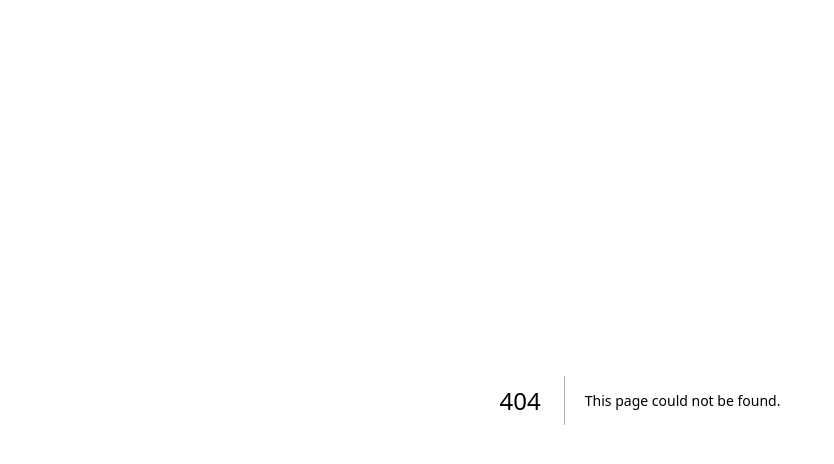
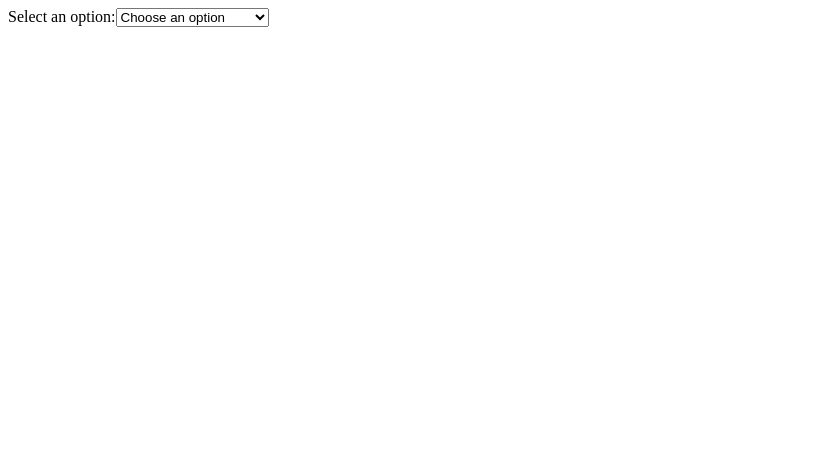
Before and after one commit to Terminator1601/AskYourDost, a Next.js app: page /Services/ServicesDropdown in a window 1280 px wide. Before the commit this address had no page. Shown: the top 464 px of the page, without its empty margins (0-834 px from the left). Built offline with nearby package versions, Linux system fonts and the light colour scheme.

Commit message:
added dropdown to services page

```diff
--- a/components/Services/Services.tsx
+++ b/components/Services/Services.tsx
@@ -17,7 +17,6 @@ const PopularSearches = () => {
                 <ServicesCard
                   imageUrl={item.imageUrl}
                   title={item.title}
-                  // description={item.description}
                 />
               </div>
             </a>
--- /dev/null
+++ b/pages/Services/ServicesDropdown.tsx
@@ -0,0 +1,65 @@
+import React, { useEffect, useState } from "react";
+
+interface Option {
+  value: string;
+  label: string;
+}
+
+interface DropdownProps {
+  options: Option[];
+}
+
+const Advertisement: React.FC = () => {
+  return <div>Advertisement Component</div>;
+};
+
+const WebsiteDevelopment: React.FC = () => {
+  return <div>Website Development Component</div>;
+};
+
+const Careers: React.FC = () => {
+  return <div>Careers Component</div>;
+};
+
+const Dropdown: React.FC<DropdownProps> = ({ options }) => {
+  const [selectedOption, setSelectedOption] = useState<string>("");
+
+  const handleSelectChange = (event: React.ChangeEvent<HTMLSelectElement>) => {
+    setSelectedOption(event.target.value);
+  };
+
+  return (
+    <div>
+      <label htmlFor="dropdown">Select an option:</label>
+      <select
+        id="dropdown"
+        value={selectedOption}
+        onChange={handleSelectChange}
+      >
+        <option value="" disabled>
+          Choose an option
+        </option>
+        {options.map((option) => (
+          <option key={option.value} value={option.value}>
+            {option.label}
+          </option>
+        ))}
+      </select>
+      {selectedOption === "Advertisement" && <Advertisement />}
+      {selectedOption === "Website Development" && <WebsiteDevelopment />}
+      {selectedOption === "Careers" && <Careers />}
+    </div>
+  );
+};
+
+const ServicesDropdown: React.FC = () => {
+  const dropdownOptions: Option[] = [
+    { value: "Advertisement", label: "Advertisement" },
+    { value: "Website Development", label: "Website Development" },
+    { value: "Careers", label: "Careers" },
+  ];
+
+  return <Dropdown options={dropdownOptions} />;
+};
+
+export default ServicesDropdown;
--- a/pages/Services/index.tsx
+++ b/pages/Services/index.tsx
@@ -1,9 +1,45 @@
-import React from 'react'
+import React, { useState, useEffect } from "react";
+import Header from "../../components/Header/Header";
+import Navbar from "../../components/Navbar/Navbar";
+import FloatingWidgets from "../../components/floatingWidget/FloatingWidget";
+import Footer from "../../components/Footer/Footer";
+import "tailwindcss/tailwind.css";
+import "../../app/globals.css";
+import { UserProvider } from "../../database/User/UserContext";
+import Loader from "@/components/Loader/Loader";
+import ServicesDropdown from "./ServicesDropdown";
 
-const index = () => {
+const Index = () => {
+  const [loading, setLoading] = useState(true);
+
+  useEffect(() => {
+    const fetchData = async () => {
+      // Simulate fetching data
+      await new Promise((resolve) => setTimeout(resolve, 2000)); // Simulating a delay
+      setLoading(false);
+    };
+
+    fetchData();
+  }, []);
+
   return (
-    <div>index</div>
-  )
-}
+    <UserProvider>
+      {loading ? (
+        <Loader />
+      ) : (
+        <>
+          <main className="sm:mx-20 md:px-16 md:py-0 lg:px-16 lg:py-0 bg-white">
+            <Header />
+            <hr />
+            <Navbar />
+            <FloatingWidgets />
+            <ServicesDropdown/>
+          </main>
+          <Footer />
+        </>
+      )}
+    </UserProvider>
+  );
+};
 
-export default index
+export default Index;
```
Also changed, not shown: components/SearchPageBody/SearchPageBody.tsx (+1 -39 lines).
